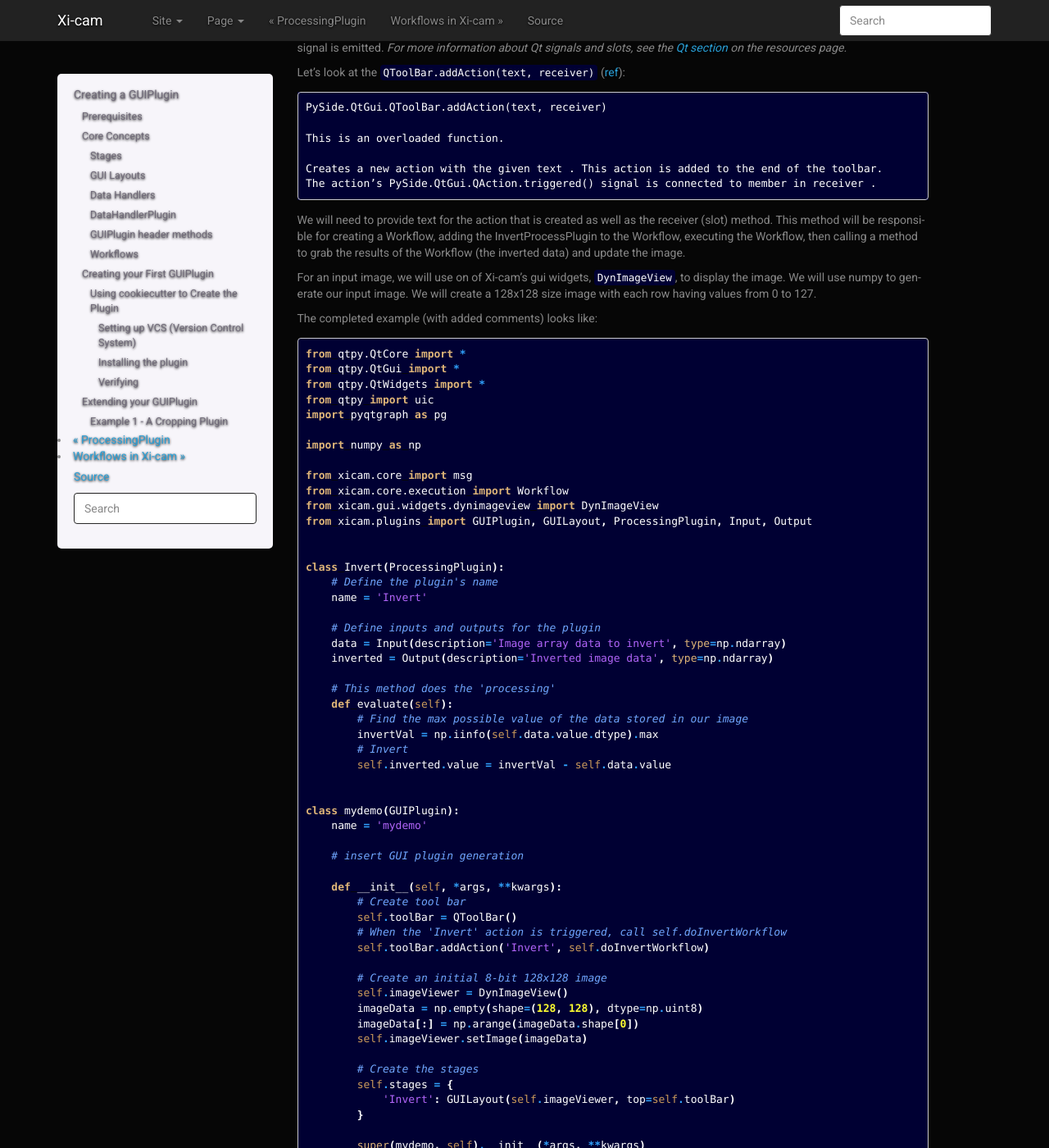
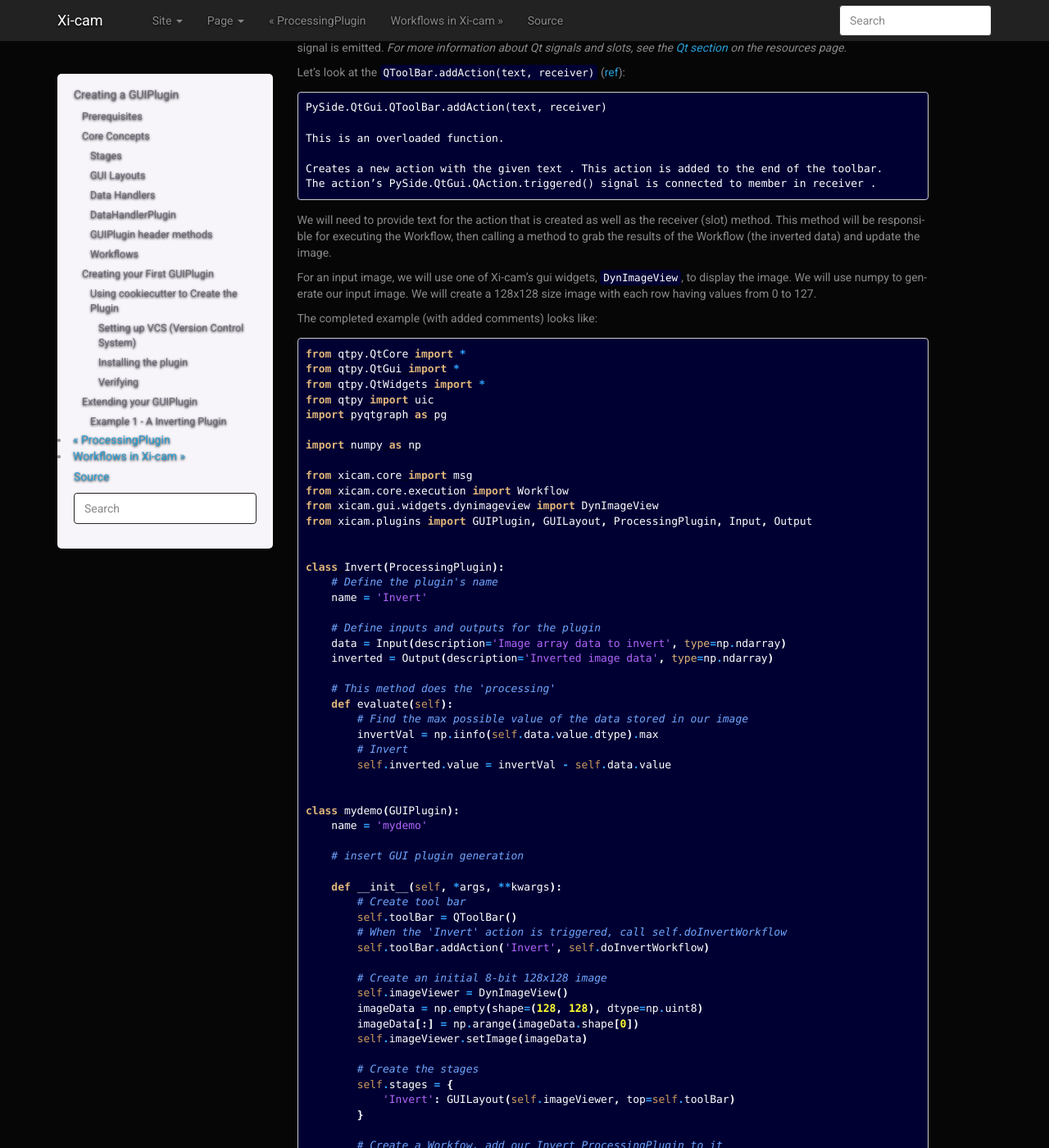
Before and after one commit to Xi-CAM/Xi-cam, a Sphinx documentation site: the page built from docs/source/gui-plugin.md, in a window 1280 px wide and 1400 px high, scrolled down 5217 px. Shown: the whole window at 82% size. Built offline with Sphinx 7.4.7, drawn with Linux system fonts in a browser that asks for light colours; some of the changed text lies outside the part shown.

Commit message:
Small fixes (#46)
* Small fixes

intro: had a broken link: install: macOs works for linux as well and therefore was marked so: install: changed the venv name in order to distinguish the command from the name of the venv: gui-plugin: The plugin described is a inverting plugin: gui-plugin: moved worklof init to class init to make the code faster

* Create FittableModelPlugin.md

* Update FittableModelPlugin.md

* Update FittableModelPlugin.md

* recomended changes for pull request

````diff
--- a/docs/source/gui-plugin.md
+++ b/docs/source/gui-plugin.md
@@ -251,7 +251,7 @@ When you click it, you should see the text *Stage 1* in the middle of the main w
 After verifying that your plugin is loading in Xi-cam, we can begin to extend the GUIPlugin with custom
 functionality.
 
-### Example 1 - A Cropping Plugin
+### Example 1 - A Inverting Plugin
 
 This example illustrates a simple GUIPlugin that can invert the values of an input image array.
 Here, *invert* will mean taking the difference between the max integer value and the image pixel values.
@@ -317,11 +317,10 @@ The action’s PySide.QtGui.QAction.triggered() signal is connected to member in
 ```
 
 We will need to provide text for the action that is created as well as the receiver (slot) method.
-This method will be responsible for creating a Workflow, adding the InvertProcessPlugin to the Workflow,
-executing the Workflow, then calling a method to grab the results of the Workflow (the inverted data)
+This method will be responsible for executing the Workflow, then calling a method to grab the results of the Workflow (the inverted data)
 and update the image.
 
-For an input image, we will use on of Xi-cam's gui widgets, `DynImageView`, to display the image.
+For an input image, we will use one of Xi-cam's gui widgets, `DynImageView`, to display the image.
 We will use numpy to generate our input image. We will create a 128x128 size image with each row
 having values from 0 to 127.
 
````
Also changed, not shown: other parts of docs/source/gui-plugin.md (+5 -4 lines), docs/source/FittableModelPlugin.md (added, +42 -0 lines), docs/source/install.md (+4 -4 lines), docs/source/intro.md (+1 -1 lines).
